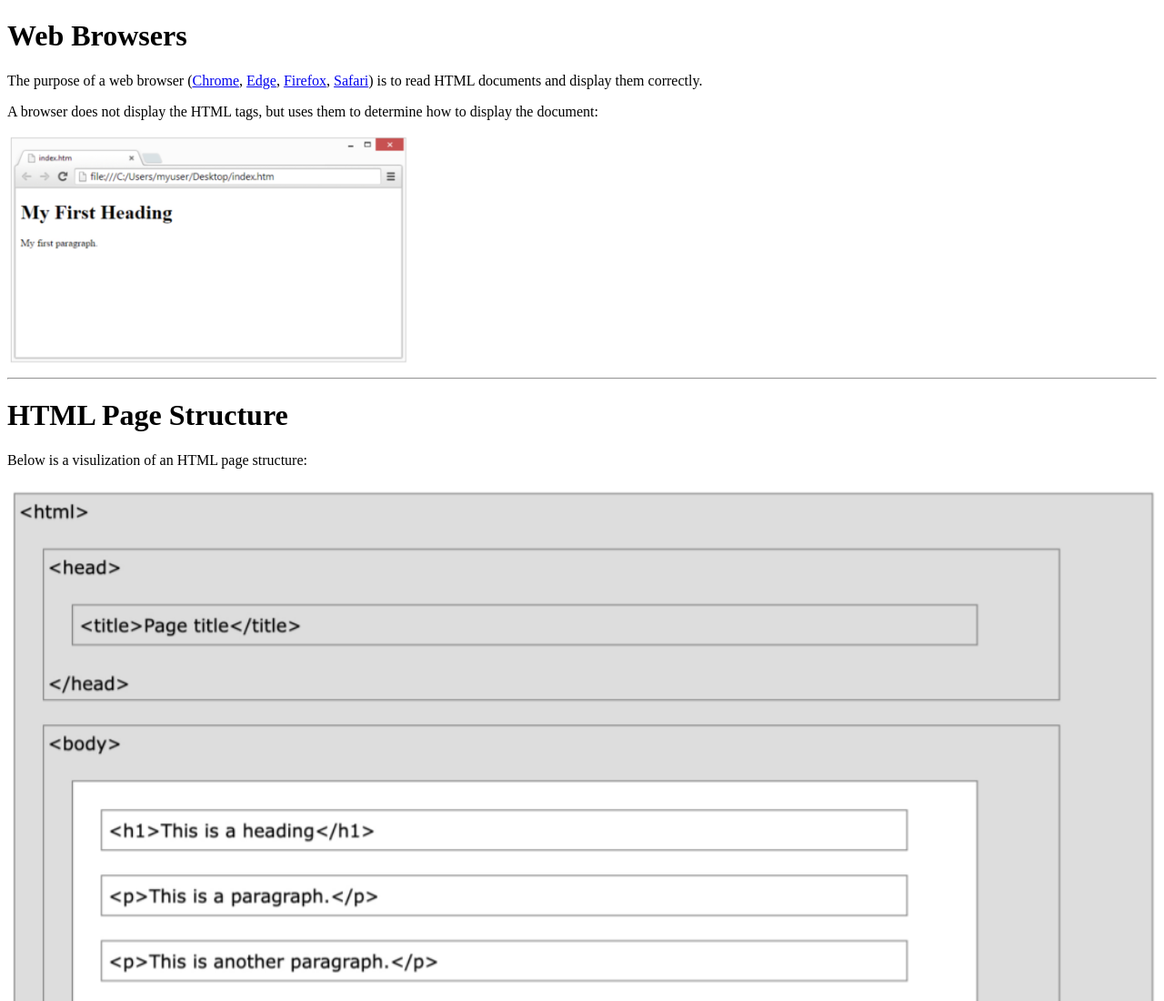
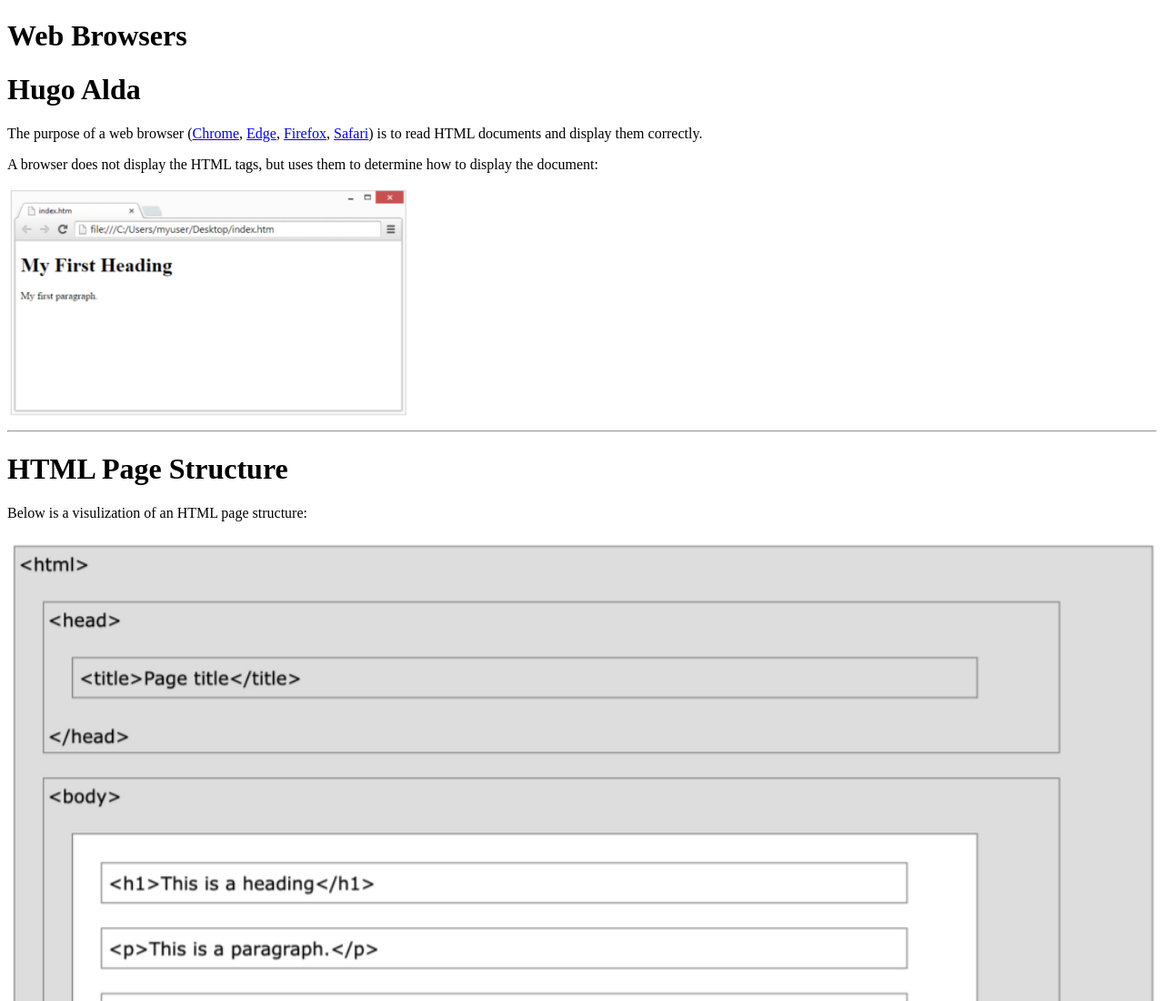
Before and after one commit to HugoAlda/SMX2-M12-IntroHTML-GitHubPages-main, a plain HTML site: page index.html in a window 1280 px wide. Shown: the top 1100 px of the page at 91% size. Drawn offline with Linux system fonts and the light colour scheme.

Commit message:
Confirmación

```diff
--- a/index.html
+++ b/index.html
@@ -4,11 +4,12 @@
     <meta charset="UTF-8">
     <meta http-equiv="X-UA-Compatible" content="IE=edge">
     <meta name="viewport" content="width=device-width, initial-scale=1.0">
-    <!--añadir título de página (nombre del alumno) -->
+    <!--añadir título de página (nombre del alumno) (hecho)-->
     <!--añadir ícono de página de https://fontawesome.com/-->
 </head>
 <body>
     <h1>Web Browsers</h1>
+    <h1>Hugo Alda</h1>
     <p>The purpose of a web browser (<a href="https://www.google.com/intl/es/chrome/">Chrome</a>, <a href="https://www.microsoft.com/es-es/edge">Edge</a>, <a href="https://www.mozilla.org/es-ES/firefox/">Firefox</a>, <a href="https://www.apple.com/es/safari/">Safari</a>) is to read HTML documents and display them correctly.</p>
     <p>A browser does not display the HTML tags, but uses them to determine how to display the document:</p>
     <img src="./img/img1.png" alt="imagen" width="35%">
@@ -16,6 +17,6 @@
     <h1>HTML Page Structure</h1>
     <p>Below is a visulization of an HTML page structure:</p>
     <img src="./img/img2.png" alt="imagen" width="100%">
-    <!--añadir imagen 2: "img2.png" y utilizar un ancho de 100% de imagen-->
+    <!--añadir imagen 2: "img2.png" y utilizar un ancho de 100% de imagen (hecho)-->
 </body>
 </html>
```
